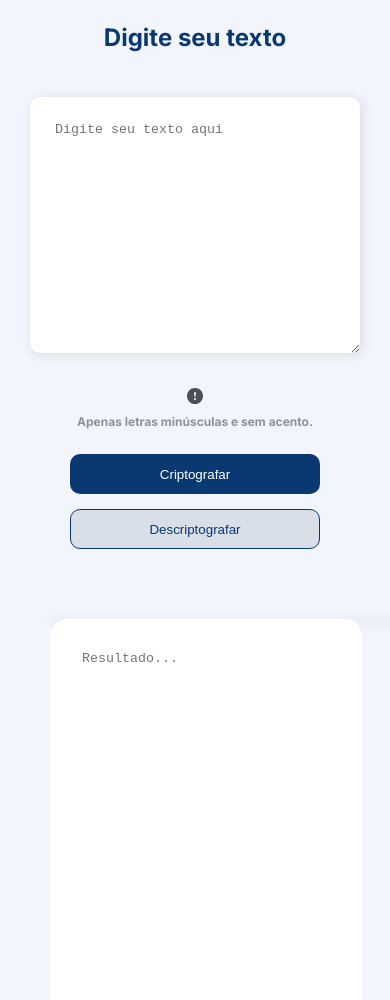
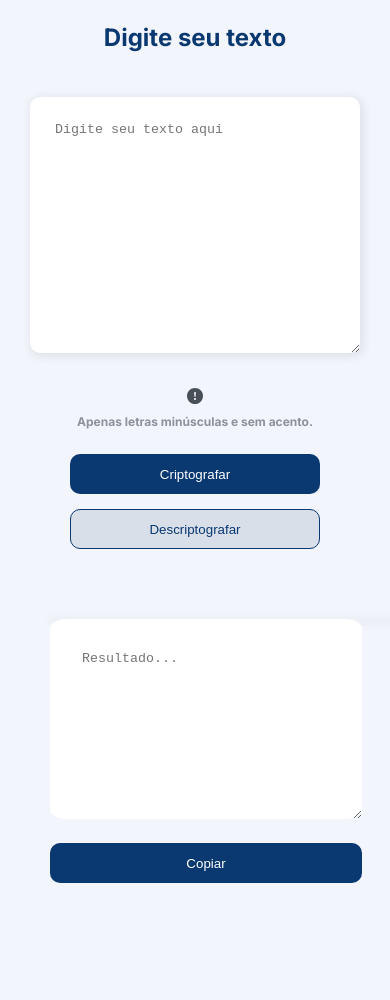
Before and after one commit to Siliprandi/Challenge-Oracle-ONE-Decodificador, a plain HTML site: page index.html in a window 390 px wide. Shown: the part 100-1100 px from the top of the page. After the commit the page ends 983 px from the top, so only its background shows below. Drawn offline with Linux system fonts and the light colour scheme.

Commit message:
Alteração responsividade CSS

```diff
--- a/css/responsivo.css
+++ b/css/responsivo.css
@@ -38,7 +38,7 @@
     }
 
     .conteudo__lateral{
-        display: inline-block;
+        display: block;
         position: relative;
         margin-bottom: 30px;
         left: 50px;
@@ -49,15 +49,19 @@
     }
 
     .resultado{
+
         border-radius: 5%;
         padding: 2rem;
         margin: 0;
+        margin-bottom: 20px;
+        height: 200px;
+        width: 80vw;
 
 
     }
 
     .copiar{
-       width: 75vw;
+       width: 80vw;
        padding: 2rem auto;
     }
 
```
